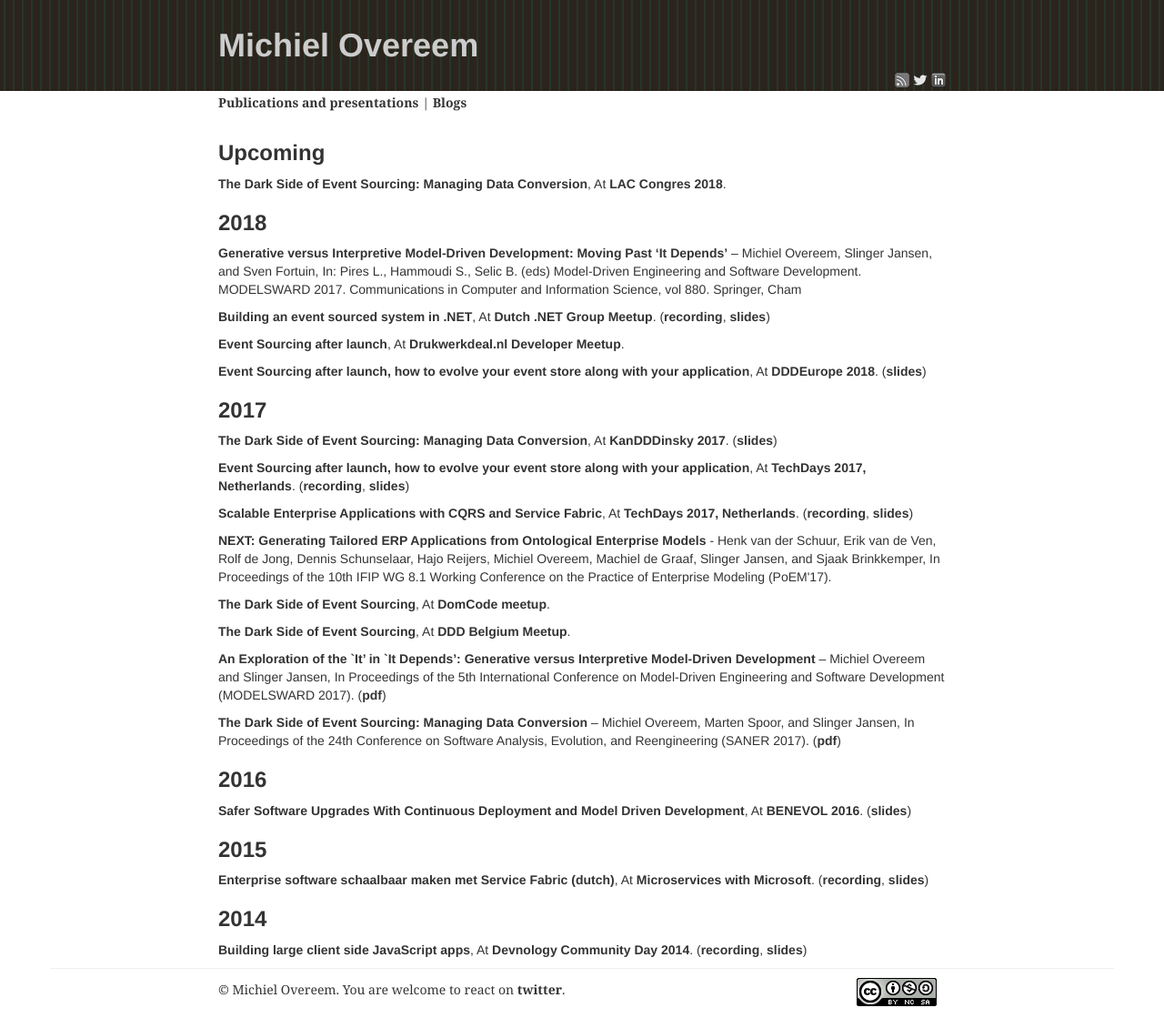
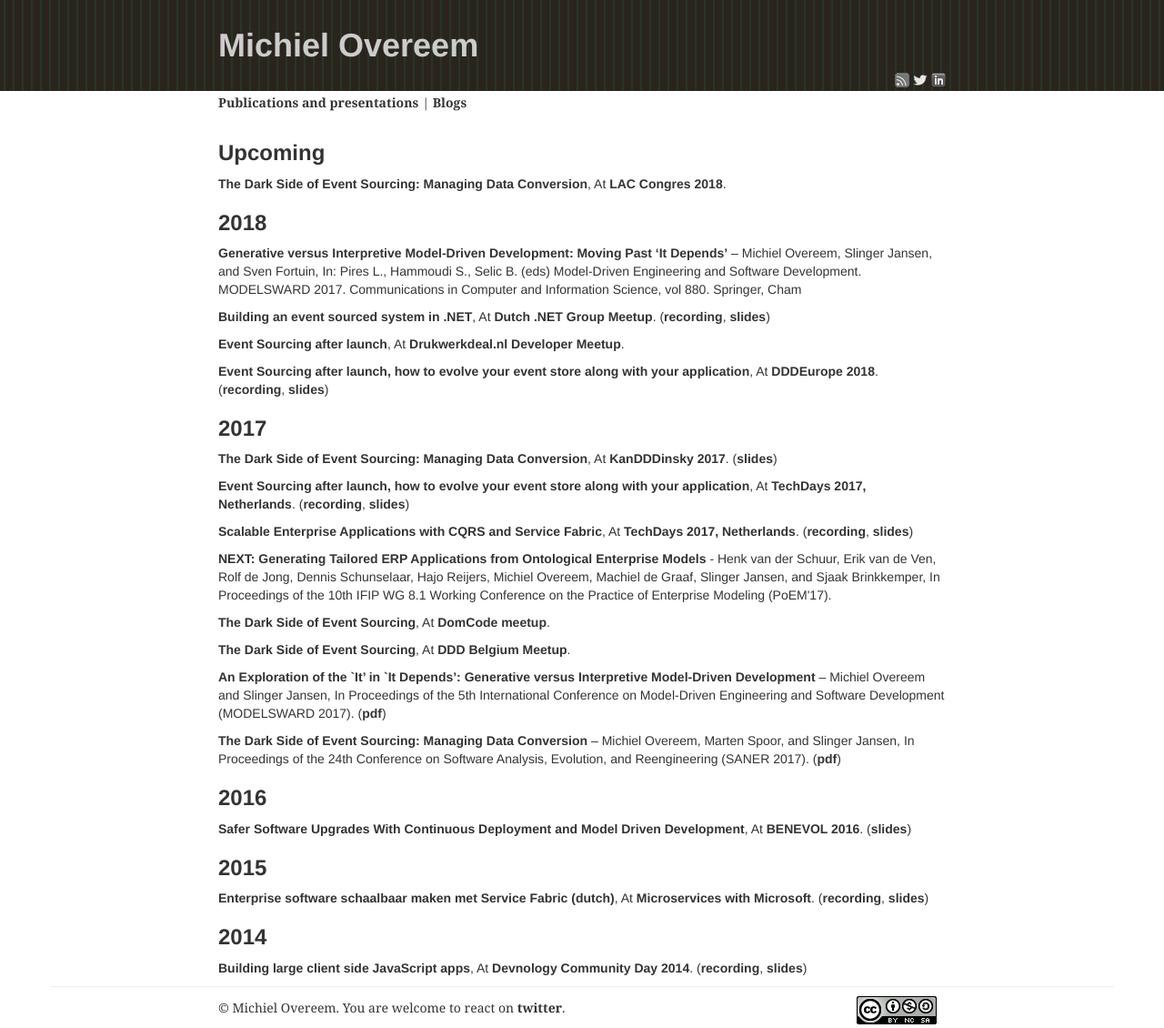
Before and after one commit to overeemm/overeemm.github.com, a Jekyll site: the page built from pubspres.html, in a window 1280 px wide. Shown: the whole page at 91% size. Built offline with Jekyll 4.4.1, drawn with Linux system fonts in a browser that asks for light colours; nearby versions of some CDN libraries.

Commit message:
Adding recording of DDDEurope

```diff
--- a/pubspres.html
+++ b/pubspres.html
@@ -35,7 +35,7 @@
 <p>
     <b>Event Sourcing after launch, how to evolve your event store along with your application</b>,
     At <a href="http://dddeurope.com/">DDDEurope 2018</a>.
-    (<a href="https://speakerdeck.com/overeemm/dddeurope-2018-event-sourcing-after-launch">slides</a>)
+    (<a href="https://www.youtube.com/watch?v=JzWJI8kW2kc">recording</a>, <a href="https://speakerdeck.com/overeemm/dddeurope-2018-event-sourcing-after-launch">slides</a>)
 </p>
 
 <h3 class="entry-title">
```
